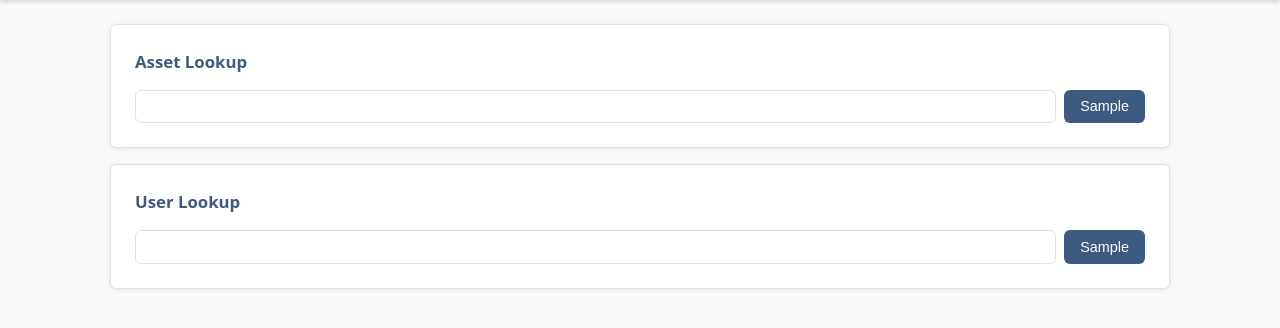
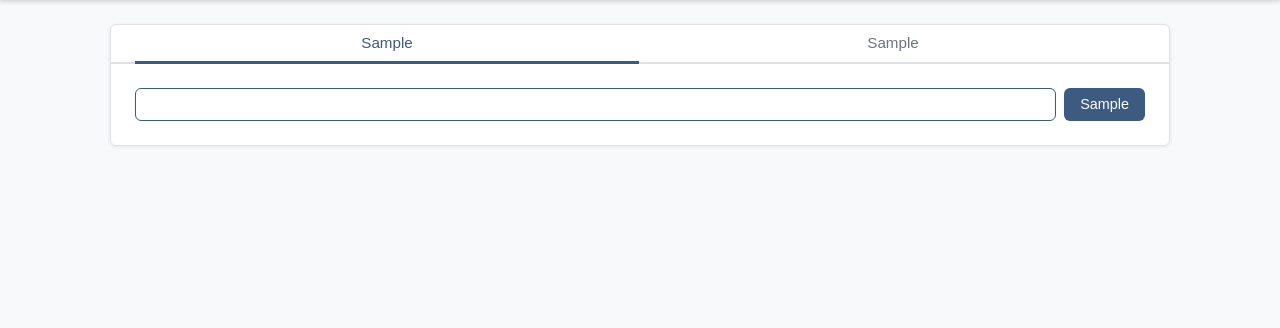
Before and after one commit to ValienteTechnologies/snipe-signature, a FastAPI app: template app/templates/index.html in a window 1280 px wide. Shown: the part 52-380 px from the top of the page. Run offline with FastAPI, Linux system fonts and the light colour scheme; the template is opened without the code that fills it: most values are stand-ins (such as "Sample title", 1, 10 or a date in 2020); parts of the project's set-up code (start-up, migrations or seed data) failed here and were passed over.

Commit message:
seperate user and asset as tabs

```diff
--- a/app/i18n/__init__.py
+++ b/app/i18n/__init__.py
@@ -12,6 +12,8 @@ Lang = Literal["en", "tr"]
 class Labels:
     # UI
     page_title: str
+    tab_asset: str
+    tab_user: str
     search_placeholder_tag: str
     search_placeholder_user: str
     btn_lookup_asset: str
--- a/app/i18n/en.py
+++ b/app/i18n/en.py
@@ -3,6 +3,8 @@ from app.i18n import Labels
 EN_LABELS = Labels(
     # UI
     page_title="Snipe-IT Signature Forms",
+    tab_asset="Asset",
+    tab_user="User",
     search_placeholder_tag="Asset tag (e.g. 00173)",
     search_placeholder_user="Username (e.g. j.doe)",
     btn_lookup_asset="Look up asset",
--- a/app/i18n/tr.py
+++ b/app/i18n/tr.py
@@ -3,6 +3,8 @@ from app.i18n import Labels
 TR_LABELS = Labels(
     # UI
     page_title="Snipe-IT İmza Formları",
+    tab_asset="Demirbaş",
+    tab_user="Kullanıcı",
     search_placeholder_tag="Demirbaş etiketi (ör. 00173)",
     search_placeholder_user="Kullanıcı adı (ör. a.yilmaz)",
     btn_lookup_asset="Demirbaşı Ara",
--- a/app/static/style.css
+++ b/app/static/style.css
@@ -162,6 +162,36 @@ body {
   flex-wrap: wrap;
 }
 
+/* Tabs */
+.tabs {
+  display: flex;
+  gap: 2px;
+  border-bottom: 2px solid var(--color-border);
+  margin: -1.5rem -1.5rem 1.25rem;
+  padding: 0 1.5rem;
+}
+.tab-btn {
+  flex: 1;
+  text-align: center;
+  background: none;
+  border: none;
+  border-bottom: 3px solid transparent;
+  margin-bottom: -2px;
+  padding: .6rem 1.1rem;
+  font-size: .95rem;
+  font-weight: 500;
+  color: var(--color-muted);
+  cursor: pointer;
+  transition: color .15s, border-color .15s;
+}
+.tab-btn:hover { color: var(--color-primary); }
+.tab-btn.active {
+  color: var(--color-primary);
+  border-bottom-color: var(--color-primary);
+}
+.tab-panel { padding-top: .25rem; }
+.hidden { display: none; }
+
 /* Responsive */
 @media (max-width: 600px) {
   .input-group { flex-direction: column; }
--- a/app/templates/index.html
+++ b/app/templates/index.html
@@ -1,12 +1,15 @@
 {% extends "base.html" %}
 {% block content %}
 <div class="card search-card">
-  <h2>Asset Lookup</h2>
-  <form method="get" action="#" id="asset-form">
+  <div class="tabs">
+    <button class="tab-btn active" onclick="switchTab('asset', this)">{{ labels.tab_asset }}</button>
+    <button class="tab-btn" onclick="switchTab('user', this)">{{ labels.tab_user }}</button>
+  </div>
+
+  <div class="tab-panel" id="panel-asset">
     <div class="input-group">
       <input
         type="text"
-        name="tag"
         id="tag-input"
         placeholder="{{ labels.search_placeholder_tag }}"
         autocomplete="off"
@@ -16,16 +19,12 @@
         {{ labels.btn_lookup_asset }}
       </button>
     </div>
-  </form>
-</div>
+  </div>
 
-<div class="card search-card" style="margin-top:1rem;">
-  <h2>User Lookup</h2>
-  <form method="get" action="#" id="user-form">
+  <div class="tab-panel hidden" id="panel-user">
     <div class="input-group">
       <input
         type="text"
-        name="username"
         id="user-input"
         placeholder="{{ labels.search_placeholder_user }}"
         autocomplete="off"
@@ -35,10 +34,19 @@
         {{ labels.btn_lookup_user }}
       </button>
     </div>
-  </form>
+  </div>
 </div>
 
 <script>
+function switchTab(name, btn) {
+  document.querySelectorAll('.tab-btn').forEach(b => b.classList.remove('active'));
+  document.querySelectorAll('.tab-panel').forEach(p => p.classList.add('hidden'));
+  btn.classList.add('active');
+  document.getElementById('panel-' + name).classList.remove('hidden');
+  const input = document.querySelector('#panel-' + name + ' input');
+  if (input) input.focus();
+}
+
 function lookupAsset() {
   const tag = document.getElementById('tag-input').value.trim();
   if (tag) window.location.href = '/assets/' + encodeURIComponent(tag) + '/preview';
@@ -47,11 +55,15 @@ function lookupUser() {
   const user = document.getElementById('user-input').value.trim();
   if (user) window.location.href = '/users/' + encodeURIComponent(user) + '/preview';
 }
+
 document.getElementById('tag-input').addEventListener('keydown', e => {
   if (e.key === 'Enter') lookupAsset();
 });
 document.getElementById('user-input').addEventListener('keydown', e => {
   if (e.key === 'Enter') lookupUser();
 });
+
+// Focus the first input on load
+document.getElementById('tag-input').focus();
 </script>
 {% endblock %}
```
